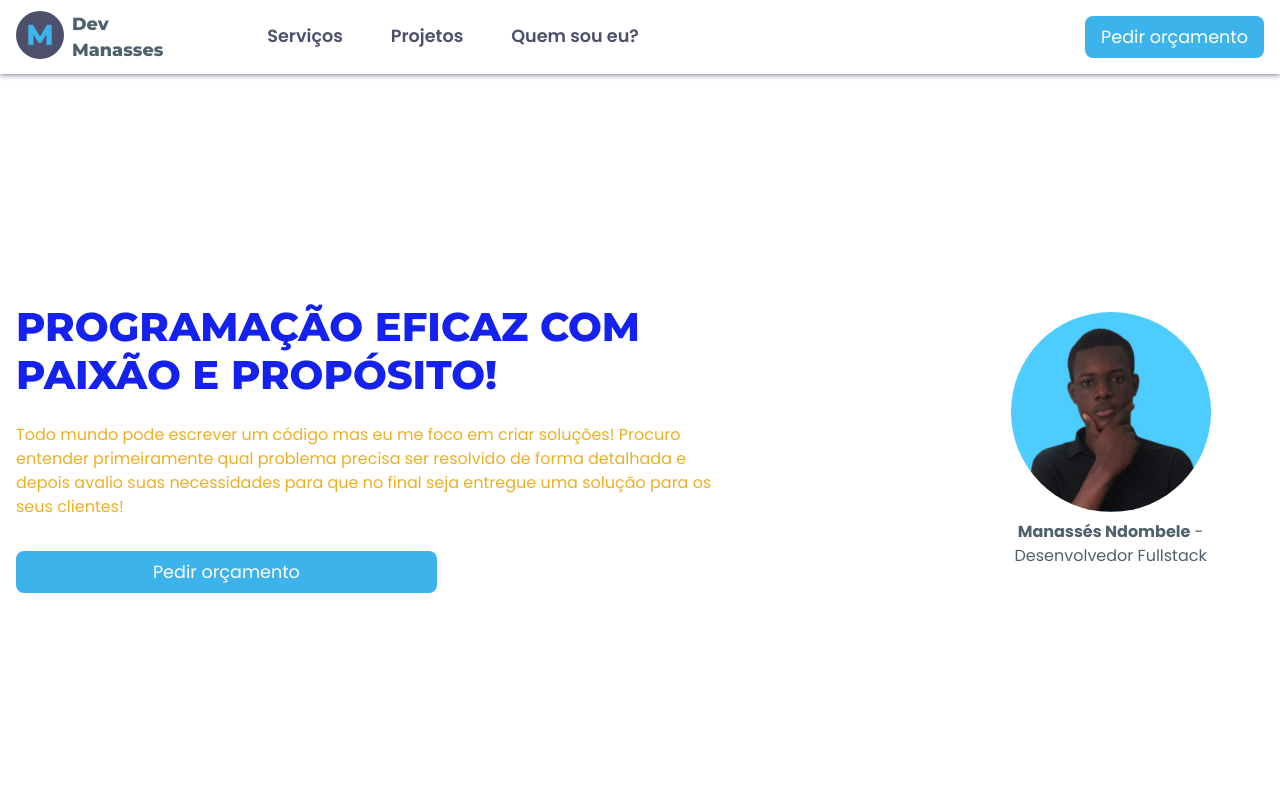
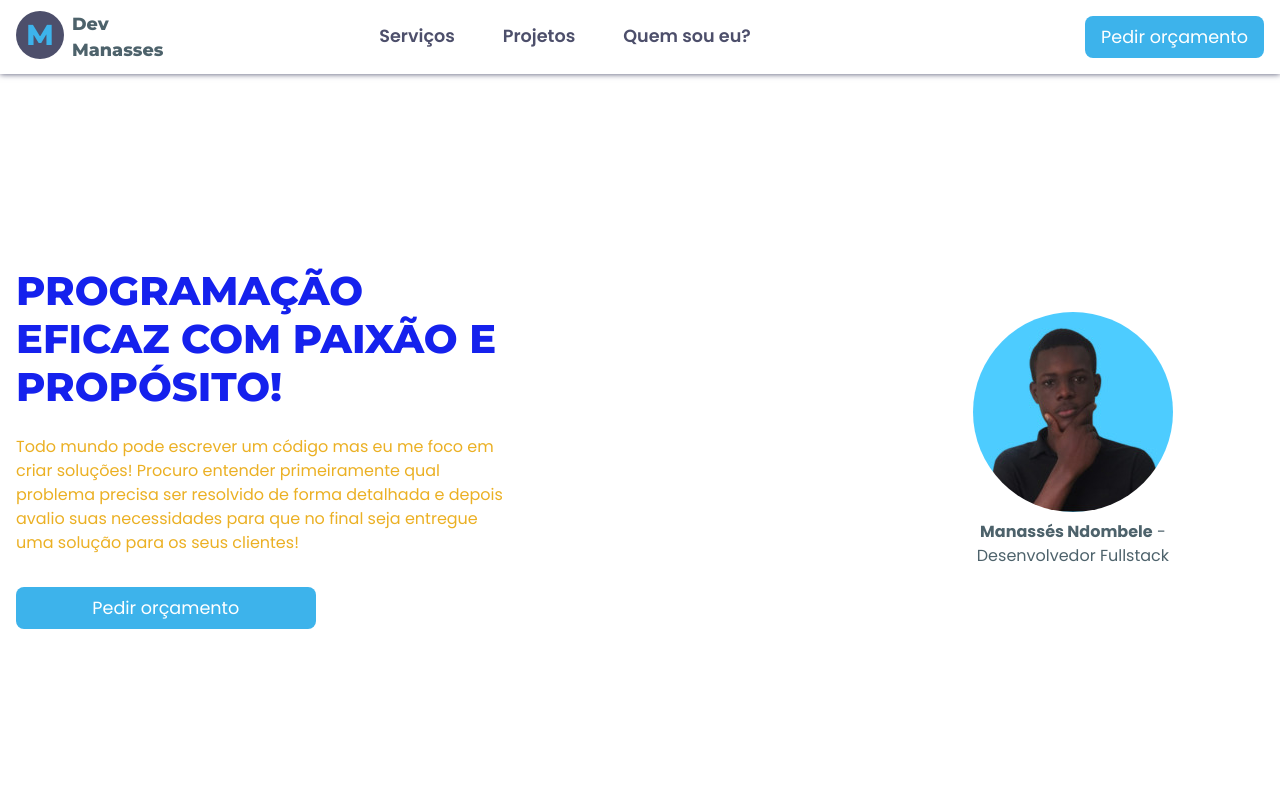
Before and after one commit to Manasses-Ndombele/Portf-lio-Freelancer-v3.0, a React (Vite) app: page / in a window 1280 px wide. Shown: the top 800 px of the page. Built offline with nearby package versions, Linux system fonts and the light colour scheme.

Commit message:
Feita a versão de Tv do site

```diff
--- a/src/styles/base.sass
+++ b/src/styles/base.sass
@@ -40,6 +40,10 @@ $septenary-color: rgb(255, 255, 255)
     @media screen and (min-width: 1025px)
         @content
 
+@mixin Tv()
+    @media screen and (min-width: 1201px)
+        @content
+
 body
     background-color: $septenary-color
     overflow-x: hidden
--- a/src/styles/components/history-area.sass
+++ b/src/styles/components/history-area.sass
@@ -16,6 +16,9 @@
         @include base.desktop()
             width: 70%
 
+        @include base.Tv()
+            width: 60%
+
         .img-container
             img
                 object-fit: none
--- a/src/styles/components/intro-area.sass
+++ b/src/styles/components/intro-area.sass
@@ -29,6 +29,10 @@
                 width: 70%
                 gap: 1rem
 
+            @include base.Tv()
+                width: 40%
+                margin: 0
+
             .btn-cta
                 @include base.btn-cta()
                 @include base.tablet()
--- a/src/styles/components/main-header.sass
+++ b/src/styles/components/main-header.sass
@@ -69,6 +69,9 @@ header
                 gap: 3rem !important
                 margin: .5rem 3rem
 
+            @include base.Tv()
+                margin: .5rem 10rem
+
             a
                 color: base.$quinary-color
                 font-weight: 600
--- a/src/styles/components/projects-area.sass
+++ b/src/styles/components/projects-area.sass
@@ -17,6 +17,10 @@
         .project-card
             @include base.laptop()
                 flex-direction: row !important
+
+            @include base.Tv()
+                width: 90%
+                margin: 0 auto
 
             .project-img
                 @include base.laptop()
```
